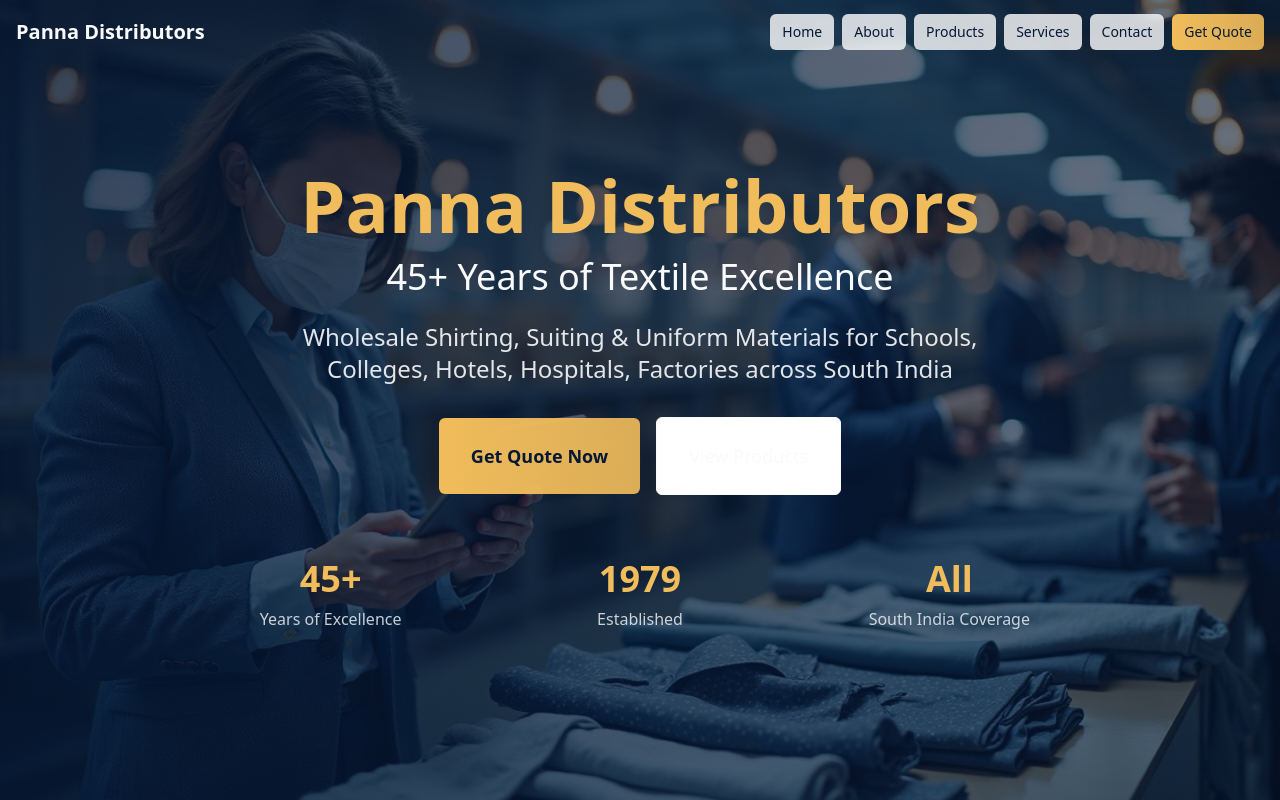
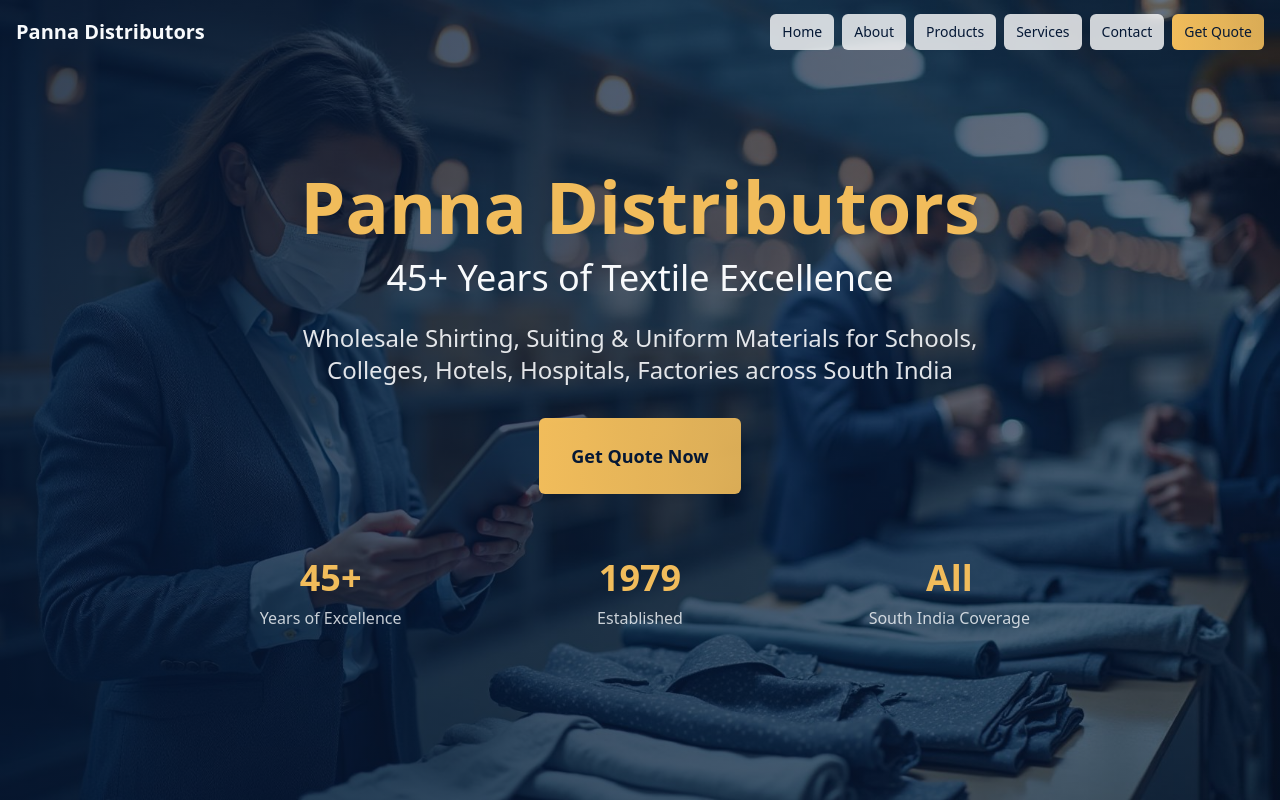
Before and after one commit to Dinesh071292/panna-fabrics-connect, a React (Vite) app: page / in a window 1280 px wide. Shown: the top 800 px of the page. Built offline with nearby package versions, Linux system fonts and the light colour scheme.

Commit message:
Remove "View Products" button
Removed the "View Products" button from the home page.

```diff
--- a/src/components/Hero.tsx
+++ b/src/components/Hero.tsx
@@ -29,7 +29,7 @@ const Hero = () => {
             Hotels, Hospitals, Factories across South India
           </p>
 
-          <div className="flex flex-col sm:flex-row gap-4 justify-center items-center mb-12">
+          <div className="flex justify-center items-center mb-12">
             <Button
               variant="accent"
               size="lg"
@@ -37,17 +37,6 @@ const Hero = () => {
               className="text-lg px-8 py-6 h-auto font-semibold"
             >
               Get Quote Now
-            </Button>
-            <Button
-              variant="outline"
-              size="lg"
-              className="text-lg px-8 py-6 h-auto border-business-light text-business-light hover:bg-business-light hover:text-business-navy"
-              onClick={() => {
-                const productsSection = document.getElementById('products');
-                productsSection?.scrollIntoView({ behavior: 'smooth' });
-              }}
-            >
-              View Products
             </Button>
           </div>
 
```
